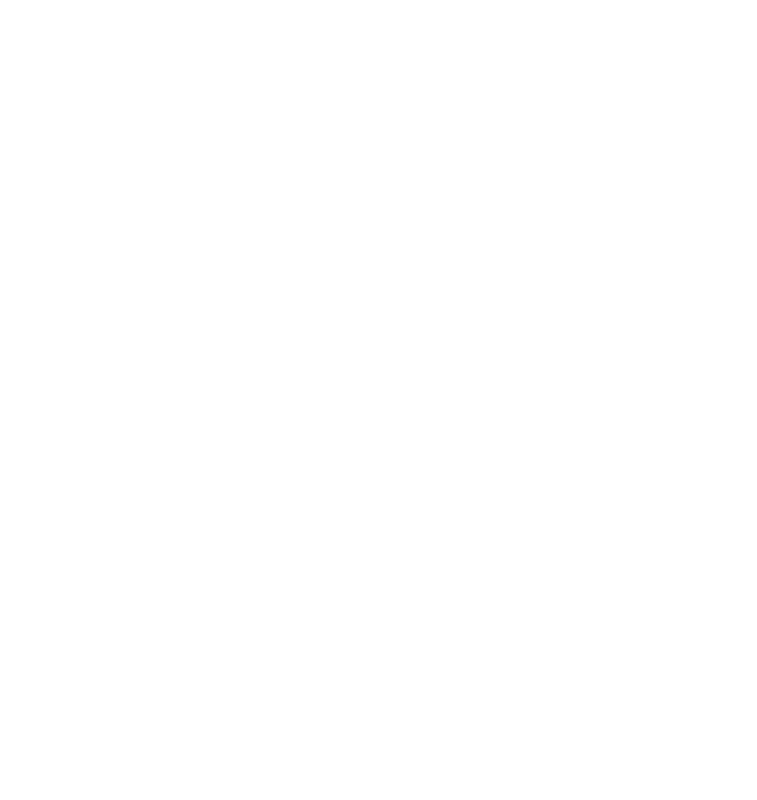
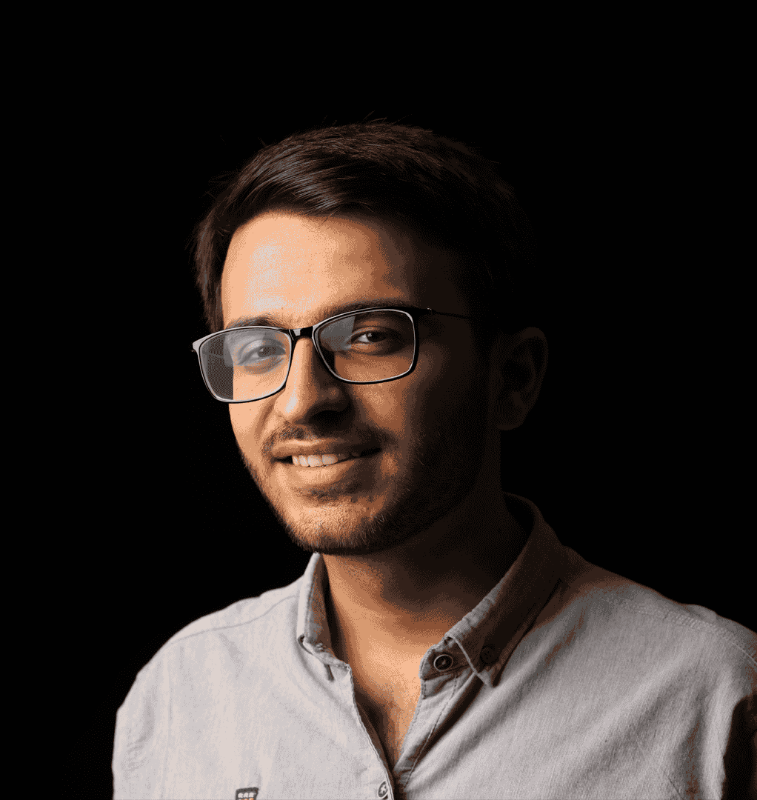
Before and after one commit to zubairjs/portfolio-website, a website: page index.html in a window 1280 px wide. Shown: the whole page, without its empty margins (523-1280 px from the left). Drawn offline with Linux system fonts and the light colour scheme.

Commit message:
Add header and its styles with a background image

```diff
--- a/index.html
+++ b/index.html
@@ -7,5 +7,7 @@
     <title>Personal Portfolio Website - Easy Tutorial</title>
     <link rel="stylesheet" href="style.css" />
   </head>
-  <body></body>
+  <body>
+    <div id="header"></div>
+  </body>
 </html>
--- a/style.css
+++ b/style.css
@@ -1,4 +1,19 @@
-html {
-  height: 100%;
+* {
+  margin: 0;
+  padding: 0;
+  font-family: 'Poppins', sans-serif;
+  box-sizing: border-box;
+}
+
+body {
+  background: #080808;
+  color: #fff;
+}
+
+#header {
   width: 100%;
+  height: 100vh;
+  background-image: url(images/background.png);
+  background-size: cover;
+  background-position: center;
 }
```
Also changed, not shown: images/background.png (added), 1 other file.
